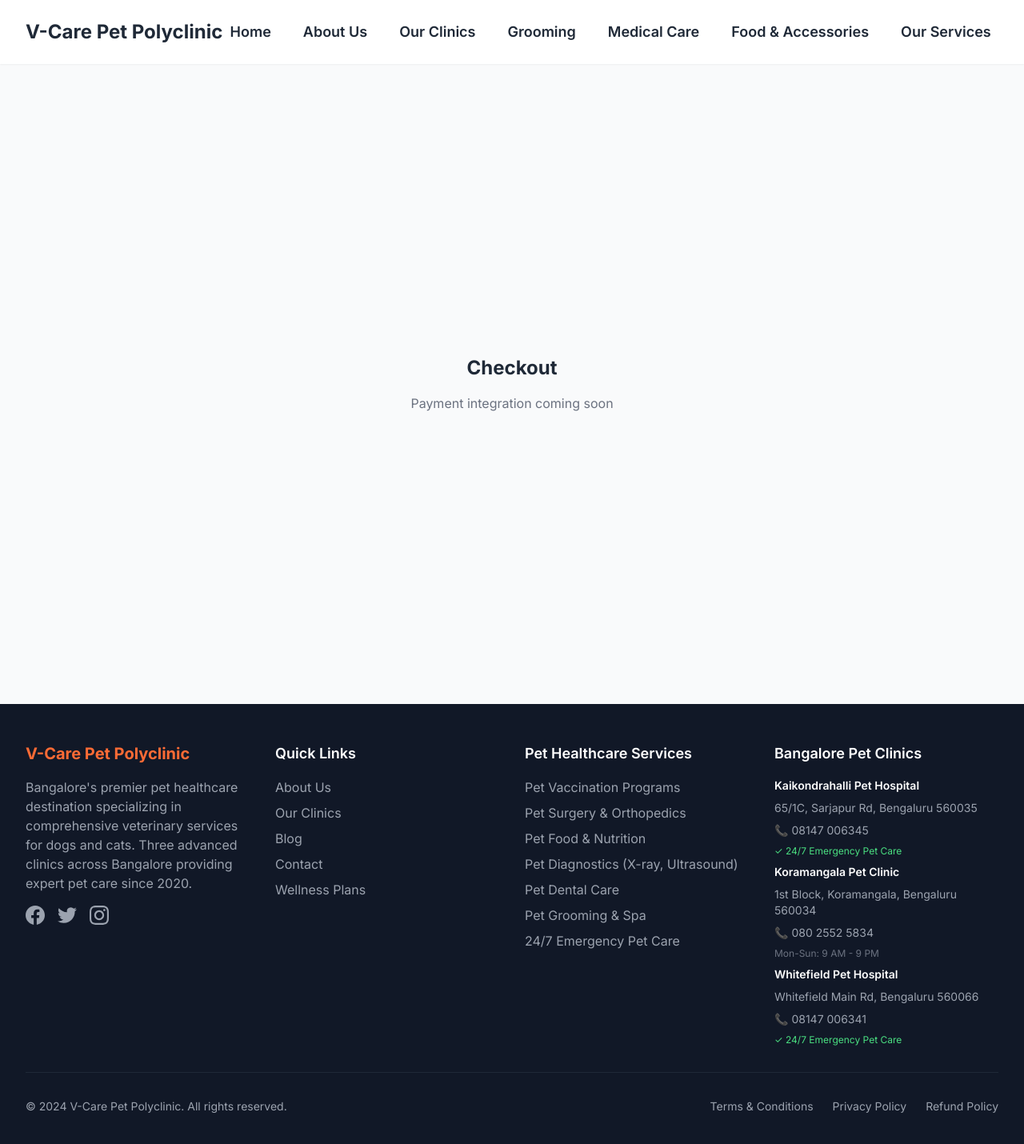
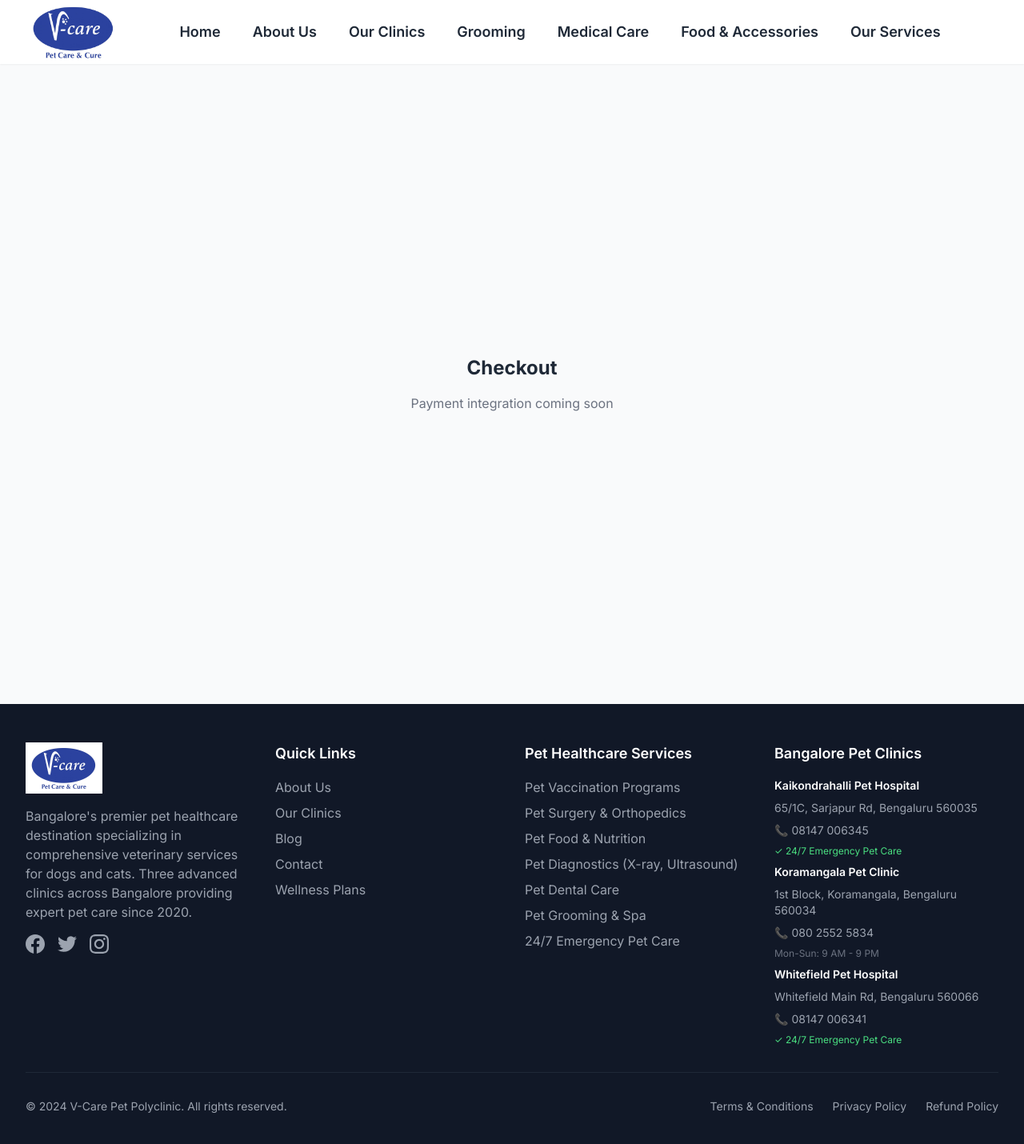
Before and after one commit to spbabuprofile-code/Petcare2, a React (Vite) app: page /checkout in a window 1280 px wide. Shown: the top 1430 px of the page at 80% size. Built offline with nearby package versions, Linux system fonts and the light colour scheme; no server answers.

Commit message:
Updated Footer.tsx

```diff
--- a/src/components/layout/Footer.tsx
+++ b/src/components/layout/Footer.tsx
@@ -6,7 +6,11 @@
       <div className="max-w-7xl mx-auto px-4 sm:px-6 lg:px-8 py-12">
         <div className="grid grid-cols-1 md:grid-cols-2 lg:grid-cols-4 gap-8">
           <div>
-            <h3 className="text-xl font-bold text-primary mb-4">V-Care Pet Polyclinic</h3>
+            <img
+              src="/image copy copy copy.png"
+              alt="V-Care Pet Polyclinic"
+              className="h-16 w-auto mb-4"
+            />
             <p className="text-gray-400 mb-4">
               Bangalore's premier pet healthcare destination specializing in comprehensive veterinary services for dogs and cats. Three advanced clinics across Bangalore providing expert pet care since 2020.
             </p>
--- a/src/components/layout/Header.tsx
+++ b/src/components/layout/Header.tsx
@@ -13,7 +13,11 @@
       <div className="max-w-7xl mx-auto px-4 sm:px-6 lg:px-8">
         <div className="flex justify-between items-center h-20">
           <Link to="/" className="flex items-center">
-            <span className="text-2xl font-bold text-text-primary">V-Care Pet Polyclinic</span>
+            <img
+              src="/image copy copy copy.png"
+              alt="V-Care Pet Polyclinic"
+              className="h-16 md:h-20 w-auto"
+            />
           </Link>
 
           <nav className="hidden lg:flex items-center space-x-10">
```
